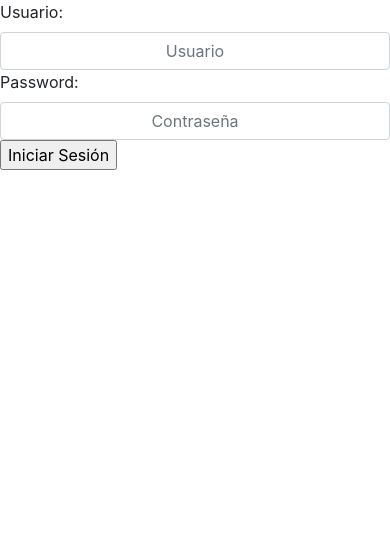
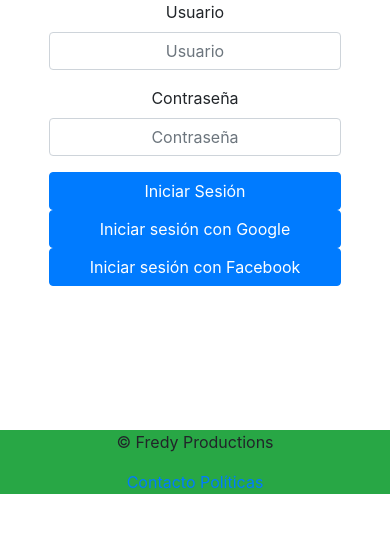
Before and after one commit to fceaurrutia/Electronica, a Django app: page /login in a window 390 px wide; the page is wider, and only the part inside the window is pictured. Shown: the part 109-642 px from the top of that part. Run offline with Django 3.2, Linux system fonts and the light colour scheme; some libraries are stand-ins or nearby versions.

Commit message:
Avances varios x2

```diff
--- a/aplicativo/admin.py
+++ b/aplicativo/admin.py
@@ -5,7 +5,7 @@
 
 class AdminUsuarioForm(admin.ModelAdmin):
     form = ADMUsuarioForm
-    list_display = ['usuario', 'password', 'correo', 'tipo_usuario', 'is_staff', 'is_active']
+    list_display = ['usuario', 'password', 'email', 'tipo_usuario', 'is_staff', 'is_active']
 admin.site.register(Usuario, AdminUsuarioForm)
 admin.site.register(Tipo_Usuario)
 admin.site.register(Tipo_Producto)
--- a/aplicativo/forms.py
+++ b/aplicativo/forms.py
@@ -3,14 +3,14 @@
 from .models import Usuario, Tienda, Oferta
 
 class LoginForm(forms.Form):
-    usuario = forms.CharField(max_length=12, widget=forms.TextInput(attrs={'class': 'form-control cortoCentrado', 'placeholder':'Usuario'}))
-    password = forms.CharField(max_length=20, widget=forms.PasswordInput(attrs={'class':'form-control cortoCentrado', 'placeholder': 'Contraseña'}))
+    usuario = forms.CharField(max_length=12, widget=forms.TextInput(attrs={'class': 'form-control cortoCentrado', 'placeholder':'Usuario', 'name':'usuario'}))
+    password = forms.CharField(max_length=20, widget=forms.PasswordInput(attrs={'class':'form-control cortoCentrado', 'placeholder': 'Contraseña', 'name':'contraseña'}))
 
 class RegistroForm(forms.ModelForm):
     password = forms.CharField(max_length=20, widget=forms.PasswordInput(attrs={'placeholder': 'Contraseña'}))
     class Meta:
         model = Usuario
-        fields = ('usuario', 'correo')
+        fields = ('usuario', 'email')
 
 class ADMUsuarioForm(forms.ModelForm):
     class Meta:
--- a/aplicativo/models.py
+++ b/aplicativo/models.py
@@ -49,7 +49,7 @@
     USERNAME_FIELD=('usuario')
     REQUIRED_FIELDS=['correo']
     usuario = models.CharField(('Nombre de Usuario'), max_length=12, primary_key=True)
-    correo = models.EmailField(unique=True)
+    email = models.EmailField(unique=True)
     is_active = models.BooleanField(('Está Activo'), default=True)
     is_staff = models.BooleanField(('Staff'), default=False)
     tipo_usuario = models.ForeignKey(Tipo_Usuario, on_delete=models.CASCADE, default=1)
--- a/aplicativo/static/css/main.css
+++ b/aplicativo/static/css/main.css
@@ -13,7 +13,7 @@
     display:block;
     margin:0 auto;
     text-align:center;
-    width: 50%;
+    width: 25%;
 }
 .linea{
     height: 2px;
@@ -40,6 +40,12 @@
         font-size: 28px;
         font-weight: bold;
     }
+    .cortoCentrado{
+        display:block;
+        margin:0 auto;
+        text-align:center;
+        width: 50%;
+    }
 }
 
 @media (max-width: 576px) {
@@ -54,4 +60,10 @@
         font-size: 24px;
         font-weight: bold;
     }
+    .cortoCentrado{
+        display:block;
+        margin:0 auto;
+        text-align:center;
+        width: 75%;
+    }
 }
--- a/aplicativo/templates/Base/base.html
+++ b/aplicativo/templates/Base/base.html
@@ -40,9 +40,17 @@
             </div>
         </nav>
     </header>
-    {% block content %}
+    <div class="container">
+        {% block content %}
 
-    {% endblock %}
+        {% endblock %}
+    </div>
+    <br><br><br><br><br><br>
+    <footer class="footer bg-success">
+        <center><p>&copy Fredy Productions</p></center>
+        <center><a href="#">Contacto</a>
+        <a href="#">Políticas</a></center>
+    </footer>
 </body>
 
 </html>
--- a/aplicativo/templates/Mantenedores/login.html
+++ b/aplicativo/templates/Mantenedores/login.html
@@ -1,9 +1,32 @@
 {% extends "Base/base.html" %}
+{% load socialaccount %}
 {% block content %}
+{% if user is None %}
+<p class="cortoCentrado bg-info">El usuario ingresado no existe o su contraseña es incorrecta.</p>
+{% endif %}
 <form action="auth/" method="POST">
     {% csrf_token %}
-    {{ form }}
-    <input type="submit" value="Iniciar Sesión">
+    <div class="row">
+        <div class="form-group cortoCentrado">
+            <label for="usuario">Usuario</label>
+            {{ form.usuario }}
+        </div>
+    </div>
+    <div class="row">
+        <div class="form-group cortoCentrado">
+            <label for="contraseña">Contraseña</label>
+            {{ form.password }}
+        </div>
+    </div>
+    <div class="row">
+        <input class="btn btn-primary cortoCentrado" type="submit" value="Iniciar Sesión">
+    </div>
+    <div class="row">
+        <a class="btn btn-primary cortoCentrado" href="{% provider_login_url 'google' %}">Iniciar sesión con Google</a>
+    </div>
+    <div class="row">
+        <a class="btn btn-primary cortoCentrado" href="{% provider_login_url 'facebook' method='oauth2' %}">Iniciar sesión con Facebook</a>
+    </div>
 </form>
 {{ mensaje }}
 {% endblock %}
--- a/aplicativo/urls.py
+++ b/aplicativo/urls.py
@@ -5,5 +5,5 @@
 urlpatterns = [
     path('', views.Home, name='home'),
     url('login', views.Login, name='login'),
-    url('login/auth', views.Auth, name='auth'),
+    url('auth', views.Auth, name='auth'),
 ]
--- a/aplicativo/views.py
+++ b/aplicativo/views.py
@@ -12,10 +12,10 @@
 
 def Auth(request):
     print('owo')
-    username = request.POST.get('usuario', '')
+    username = request.POST.get('username', '')
     password = request.POST.get('password', '')
     print('owo')
-    user = auth.authenticate(usuario=username, password=password)
+    user = auth.authenticate(username=username, password=password)
     if user is not None:
         print('existe')
         auth.login(request, user)
@@ -27,4 +27,5 @@
             return redirect('appSupp:home')
     else:
         print('no existe')
-        return render(request, 'Mantenedores/login.html', {'user': user})
+        form = LoginForm()
+        return render(request, 'Mantenedores/login.html', {'user': user, 'form':form})
```
Also changed, not shown: electronica/settings.py (+32 -0 lines), aplicativo/migrations/0001_initial.py, db.sqlite3.
